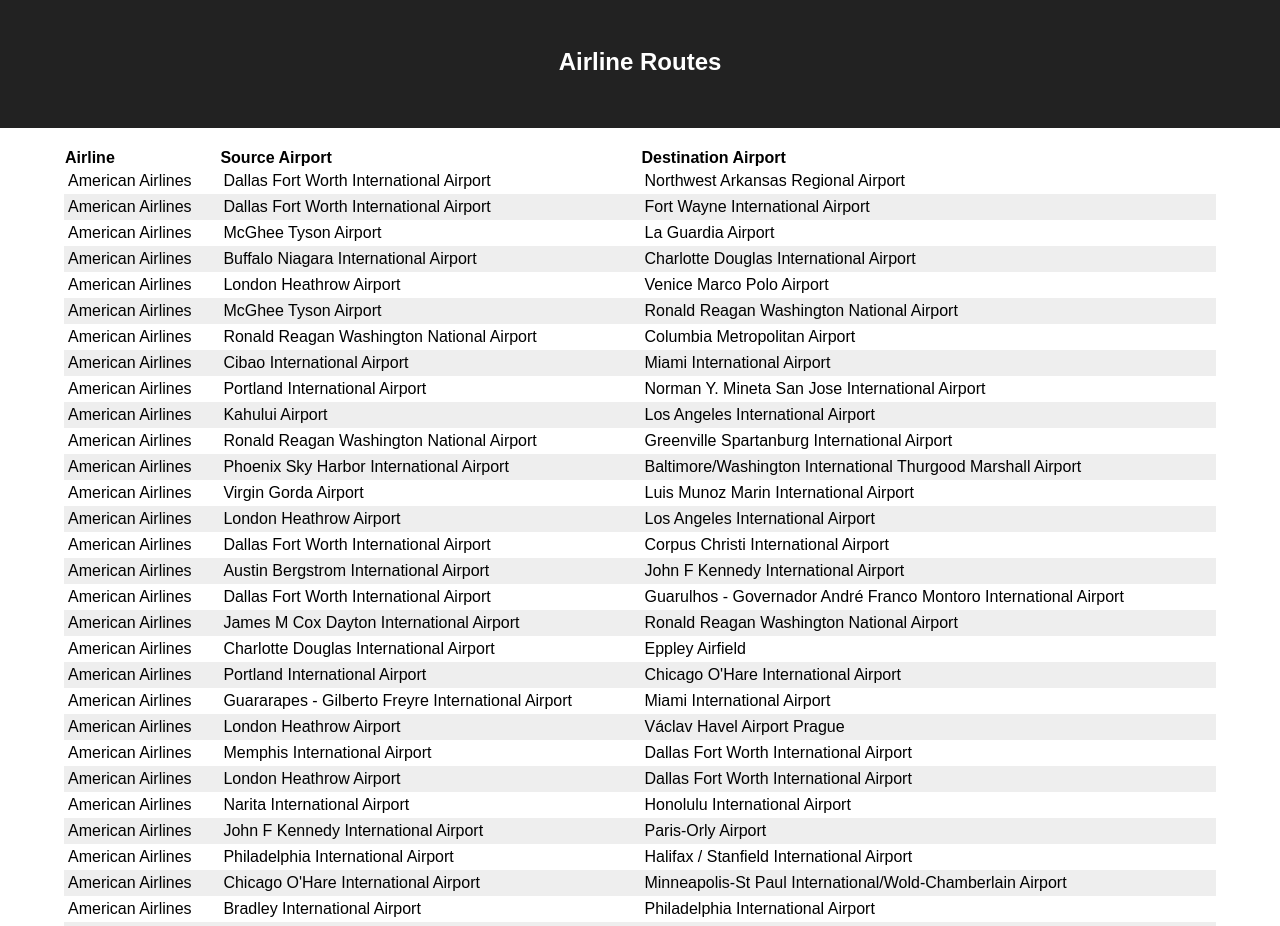
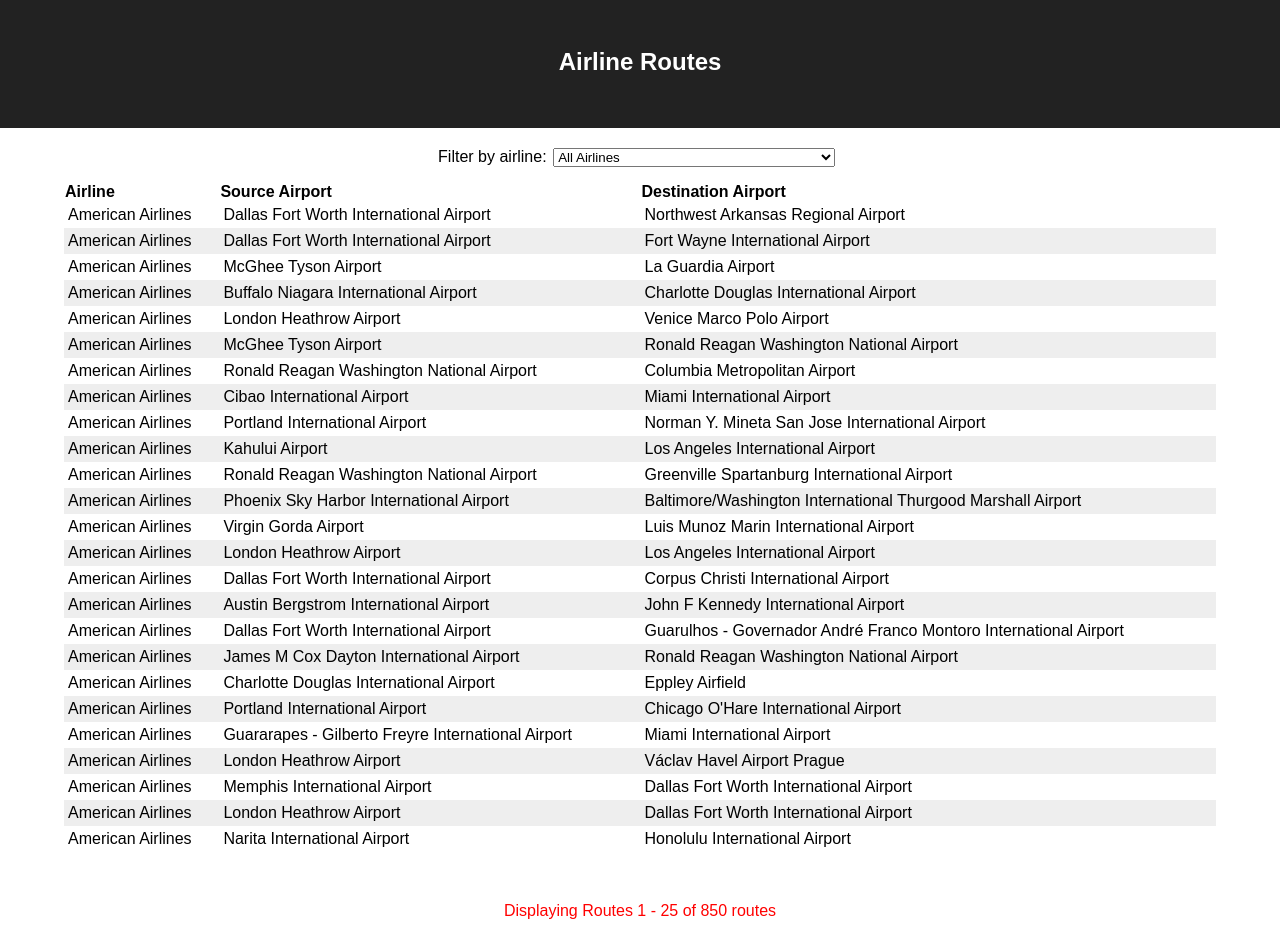
Before and after one commit to tdronkers04/airline-routes, a React (Create React App) app: page / in a window 1280 px wide. Shown: the top 926 px of the page. Built offline with nearby package versions, Linux system fonts and the light colour scheme.

Commit message:
Steps 6-7 filter routes by airline

```diff
--- a/src/App.css
+++ b/src/App.css
@@ -12,6 +12,11 @@ body {
 
 .title {
   font-size: 1.5em;
+}
+
+.filter {
+  margin-top: 15px;
+  margin-bottom: 15px;
 }
 
 section {
--- a/src/App.js
+++ b/src/App.js
@@ -1,7 +1,8 @@
-import React from 'react';
+import React, { useState } from 'react';
 import './App.css';
 import data, { getAirlineById, getAirportByCode } from './data'
 import Table from './components/Table';
+import Select from './components/Select';
 
 const columns = [
   {name: 'Airline', property: 'airline'},
@@ -19,13 +20,24 @@ const formatValue = (property, name) => {
 }
 
 const App = () => {
+  const [ airlineFilter, setAirlineFilter ] = useState('')
+
+  const filteredRoutesByAirline = data.routes.filter(route => {
+    if (airlineFilter === '') {
+      return true
+    } else {
+      return route.airline === airlineFilter
+    }
+  })
+
   return (
     <div className="app">
       <header className="header">
         <h1 className="title">Airline Routes</h1>
       </header>
       <section>
-        <Table columns={columns} rows={data.routes} format={formatValue} perPage={33}/>
+        <Select setAirlineFilter={setAirlineFilter}/>
+        <Table columns={columns} rows={filteredRoutesByAirline} format={formatValue} perPage={25}/>
       </section>
     </div>
   )
--- /dev/null
+++ b/src/components/Select.js
@@ -0,0 +1,24 @@
+import React from "react";
+import data from "../data";
+
+const Select = ({ setAirlineFilter }) => {
+
+  const handleSelect = (event) => {
+    const id = Number(event.target.value)
+    setAirlineFilter(id)
+  }
+
+  return (
+    <div className="filter">
+      <label htmlFor="airline-select">Filter by airline:</label>
+      <select name="airline-select" id="airline-select" onChange={handleSelect}>
+        <option value=''>All Airlines</option>
+        {data.airlines.map(airline => {
+          return <option key={airline.id} value={airline.id}>{airline.name}</option>
+        })}
+      </select>
+    </div>
+  )
+}
+
+export default Select
--- a/src/components/Table.js
+++ b/src/components/Table.js
@@ -15,7 +15,8 @@ const Table = ({ columns, rows, format, perPage }) => {
     setRange(newRange)
   }
 
-  const filteredRows = rows.filter((_, index) => index >= range.start && index <= range.end)
+  const rangeFilteredRows = rows.filter((_, index) => index >= range.start && index <= range.end)
+
   return (
     <div>
       <table className='routes-table'>
@@ -25,7 +26,7 @@ const Table = ({ columns, rows, format, perPage }) => {
           </tr>
         </thead>
         <tbody>
-          {filteredRows.map(row => {
+          {rangeFilteredRows.map(row => {
             return (
               <tr key={JSON.stringify(row)}>
                 <td>{format('airline', row.airline)}</td>
@@ -37,7 +38,7 @@ const Table = ({ columns, rows, format, perPage }) => {
         </tbody>
       </table>
       <div className='page-control'>
-        <p>{`Displaying Routes ${range.start + 1} - ${range.end + 1} of ${rows.length}`}</p>
+        <p>{`Displaying Routes ${range.start + 1} - ${range.end + 1} of ${rows.length} routes`}</p>
         <div className='pagination'>
           <button disabled={range.start === 0 ? true : false} id="prev-btn" onClick={handleClick}>prev</button>
           <button disabled={range.end === rows.length - 1 ? true : false} id="next-btn" onClick={handleClick}>next</button>
```
